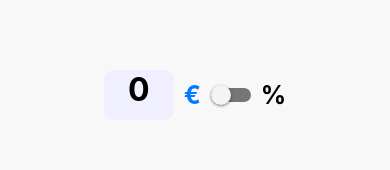
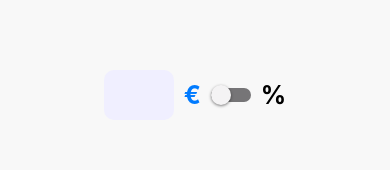
Before and after one commit to gpontas/velox, a React Native app: screen /DigitIncome in a window 390 px wide. Shown: the part 435-605 px from the top of the page. Built offline with nearby package versions, Linux system fonts and the light colour scheme.

Commit message:
digit box

```diff
--- a/screens/DigitIncome.js
+++ b/screens/DigitIncome.js
@@ -1,7 +1,18 @@
 import React from 'react';
-import { View, Text, StyleSheet, ScrollView, TouchableOpacity, Switch } from 'react-native';
+import { useState } from 'react';
+import { View, Text, StyleSheet, Switch, TextInput } from 'react-native';
 
-const SalaryScreen = () => {
+const SalaryScreen = (  ) => {
+
+  const [enteredNumber, setEnteredNumber] = useState('');
+
+  function numberInputHandler(inputText) {
+      setEnteredNumber(inputText);
+  }
+
+
+
+
   const [isPercentage, setIsPercentage] = React.useState(false);
 
   return (
@@ -24,7 +35,13 @@ const SalaryScreen = () => {
 
         {/* Toggle Section */}
         <View style={styles.toggleSection}>
-          <Text style={styles.amountText}>0</Text>
+          <TextInput
+          style={styles.amountText}
+          maxLength={!isPercentage ? 10 : 3}
+          keyboardType='number-pad'
+          value={enteredNumber}
+          onChangeText={numberInputHandler}
+          />
           <Text style={[styles.currencyText, !isPercentage ? styles.activeText : null]}>€</Text>
           <Switch
             value={isPercentage}
```
